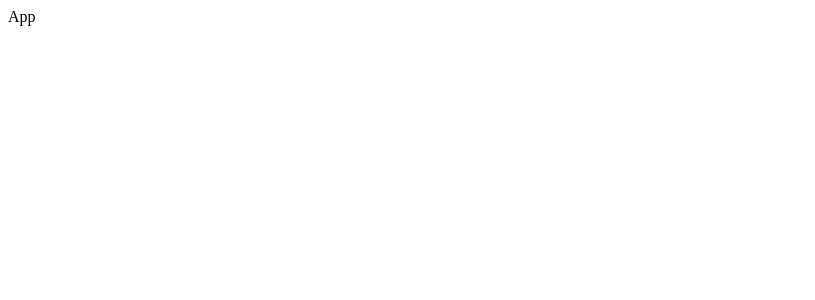
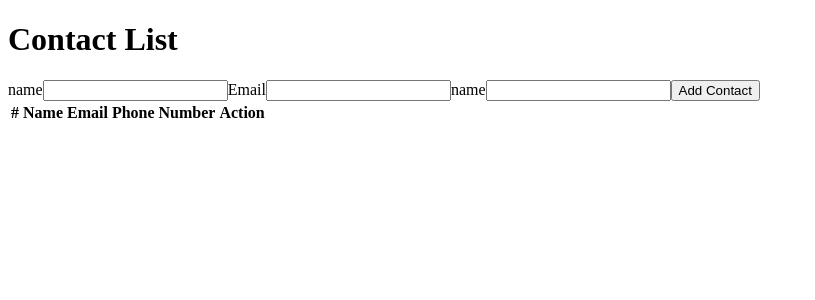
Before and after one commit to MaduraMadushan/MERN-contact-list, a React (Create React App) app in the folder client/: page / in a window 1280 px wide. Shown: the top 300 px of the page, without its empty margins (0-815 px from the left). Built offline with nearby package versions, Linux system fonts and the light colour scheme.

Commit message:
client ui

```diff
--- a/client/src/App.js
+++ b/client/src/App.js
@@ -1,14 +1,12 @@
-import React from 'react';
-class App extends React.Component {
+import React from 'react'
+import ContactList from './components/Contact';
 
-  render(){
-
-    return(
-      <div>
-        App
-      </div>
-    )
-  }
+const App = () => {
+  return (
+    <div>
+      <ContactList />
+    </div>
+   );
 }
 
 export default App;
--- /dev/null
+++ b/client/src/components/Contact.js
@@ -0,0 +1,18 @@
+import React, { Component } from 'react';
+import NewContactFrom from './NewContactFrom';
+import ContactList from './ContactList';
+
+class Contact extends Component {
+    state = {  }
+    render() {
+        return (
+            <div>
+                <h1>Contact List</h1>
+                <NewContactFrom />
+                <ContactList />
+            </div>
+         );
+    }
+}
+
+export default Contact;
--- /dev/null
+++ b/client/src/components/ContactList.js
@@ -0,0 +1,22 @@
+import React from 'react';
+
+const ContactList = () => {
+    return (
+        <table>
+            <thead>
+                <tr>
+                    <th>#</th>
+                    <th>Name</th>
+                    <th>Email</th>
+                    <th>Phone Number</th>
+                    <th>Action</th>
+                </tr>
+            </thead>
+            <tbody>
+                {}
+            </tbody>
+        </table>
+     );
+}
+
+export default ContactList;
--- /dev/null
+++ b/client/src/components/NewContactFrom.js
@@ -0,0 +1,38 @@
+import React, { Component } from 'react';
+
+class NewContactFrom extends Component {
+    state = {
+        name: '',
+        email: '',
+        phonenumber: ''
+    }
+
+    handleChange = (e) => {
+        this.setState({[e.target.name]: e.target.value})
+    }
+
+    handleSubmit = (e) => {
+        e.preventDefault()
+
+    }
+
+    render() {
+        const {name, email, phonenumber} = this.state;
+        return (
+            <form onSubmit={this.handleSubmit}>
+                <label htmlFor="name">name</label>
+                <input type="text" id="" name="name" value={name} onChange={this.handleChange}/>
+
+                <label htmlFor="email">Email</label>
+                <input type="email" id="email" name="email" value={email} onChange={this.handleChange}/>
+
+                <label htmlFor="phone">name</label>
+                <input type="number" id="phone" name="phonenumber" value={phonenumber} onChange={this.handleChange}/>
+
+                <button type="submit">Add Contact</button>
+            </form>
+         );
+    }
+}
+
+export default NewContactFrom;
```
